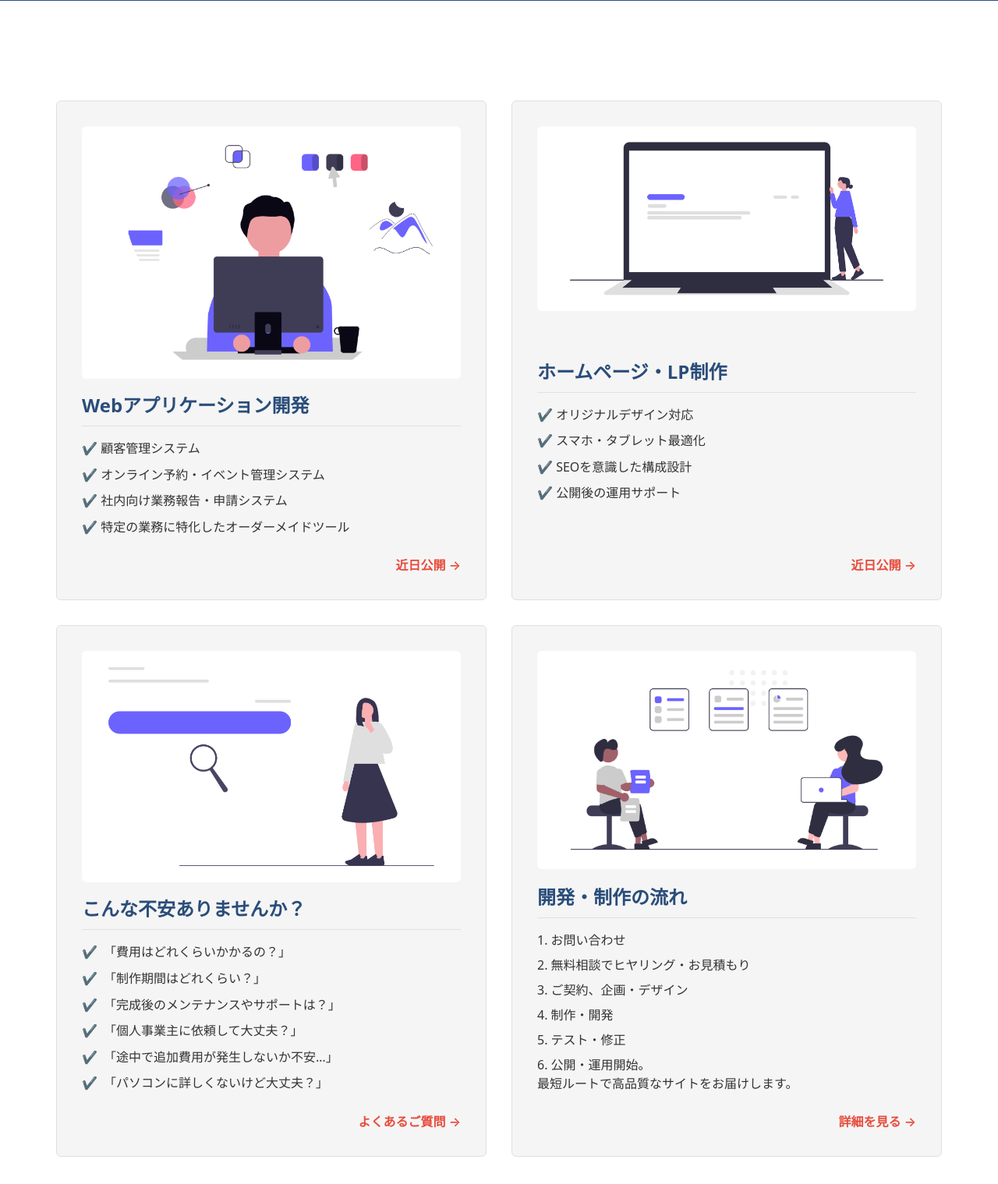
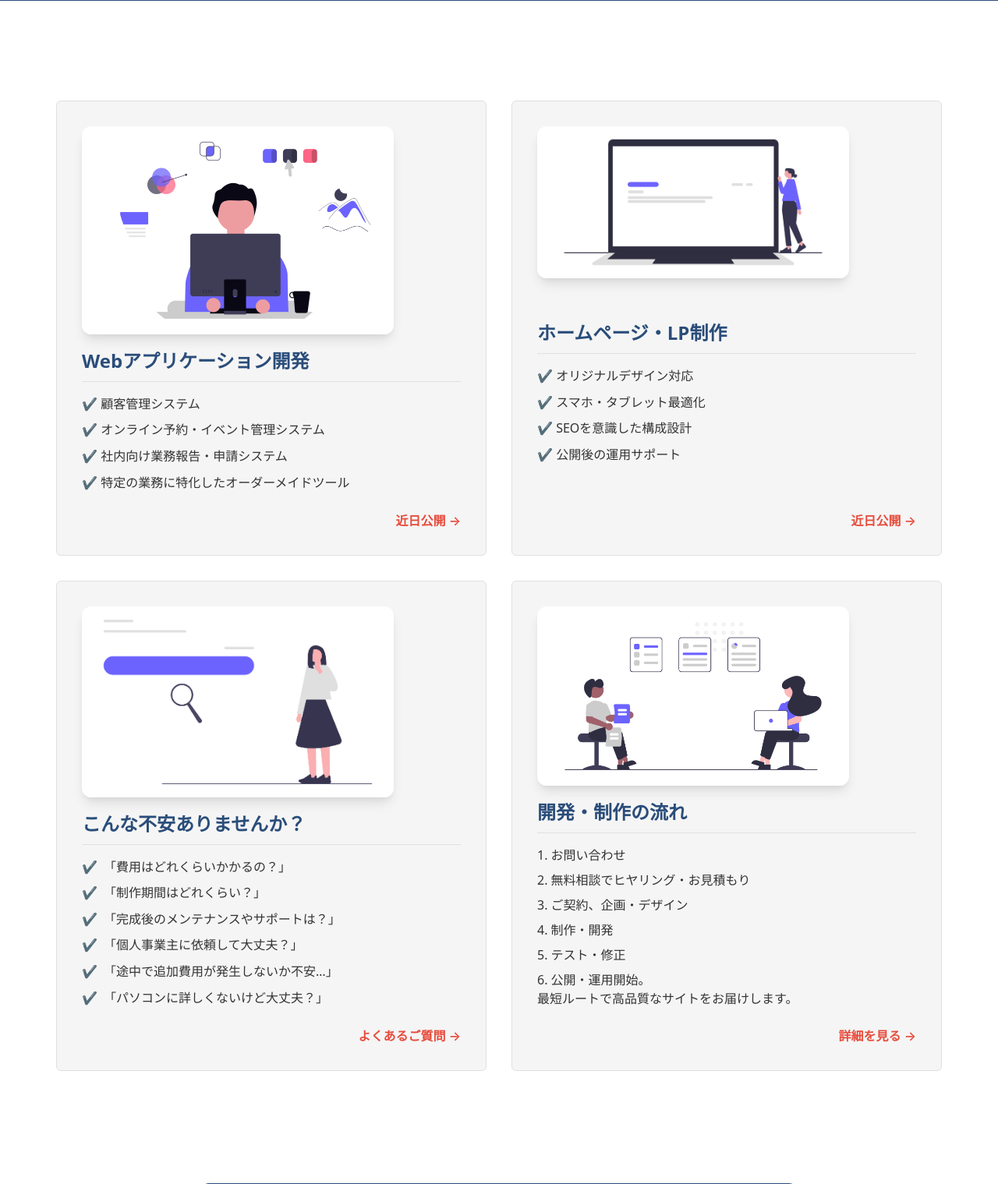
Before and after one commit to retsushi1309/web_site_project, a Django app: page / in a window 1280 px wide. Shown: the part 1111-2630 px from the top of the page at 78% size. Run offline with Django 5.2, Linux system fonts and the light colour scheme.

Commit message:
update-9

```diff
--- a/static/css/style.css
+++ b/static/css/style.css
@@ -181,9 +181,10 @@ a {
 
 .card-image {
   width: 100%;
-  height: 21.5rem; /* h-86 / h-896 (original was inconsistent, harmonized) */
-  object-fit: cover;
-  border-radius: 0.375rem; /* rounded-md */
+  max-width: 400px;
+  height: auto;
+  border-radius: 0.75rem;
+  box-shadow: 0 10px 15px -3px rgba(0, 0, 0, 0.1), 0 4px 6px -2px rgba(0, 0, 0, 0.05);
 }
 
 .card-title {
@@ -489,12 +490,6 @@ a {
   transform: translateY(0);
 }
 @media (max-width: 375px) and (max-height: 667px) {
-  .card-image {
-    height: auto;         /* 高さを自動 */
-    max-height: none;     /* 上限を解除 */
-    object-fit: contain;  /* 画像を縮小して全体表示 */
-    background-color: #fff; /* 空白ができた場合の背景色（必要に応じて変更） */
-  }
   .hero-card {
   position: absolute;
   bottom: 1rem;
```
